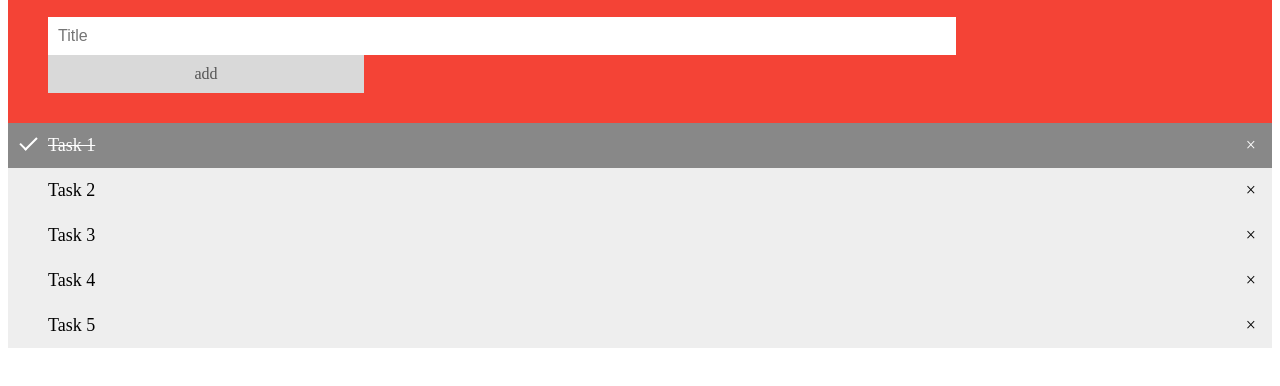
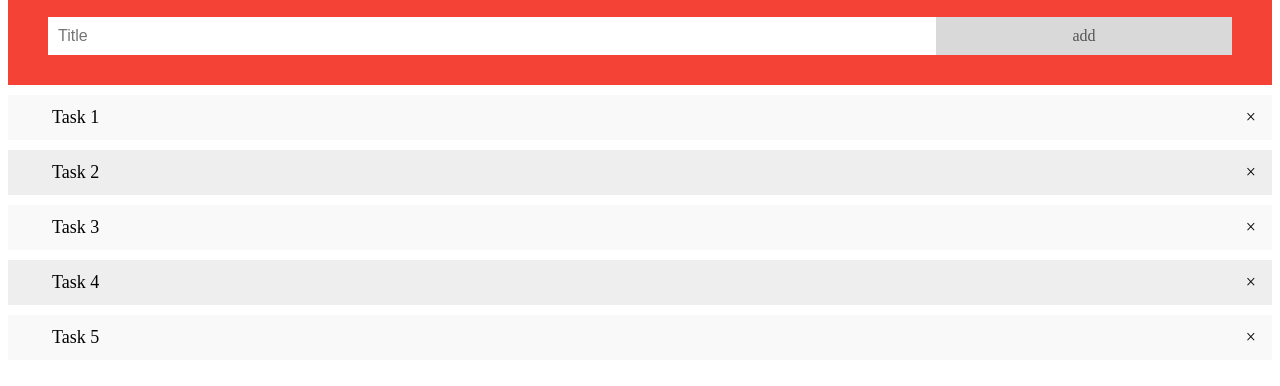
Before and after one commit to celsan/to-do-list, a plain HTML site: page index.html in a window 1280 px wide. Shown: the part 88-474 px from the top of the page. Drawn offline with Linux system fonts and the light colour scheme.

Commit message:
научился работать с массивами и со стилями

```diff
--- a/index.html
+++ b/index.html
@@ -12,7 +12,7 @@
       <span class="addBtn" onclick="newElement()">add</span>
   </div>
 <ul id="myUL">
-    <li class="checked">Task 1</li>
+    <li >Task 1</li>
     <li>Task 2</li>
     <li>Task 3</li>
     <li>Task 4</li>
--- a/js/main.js
+++ b/js/main.js
@@ -1,11 +1,15 @@
-const myNodeList = document.getElementsByTagName("li")
-for ( let i=0; i <myNodeList.length; i++){
+const myNodeList = document.getElementsByTagName("li") // [li, li, li, li, li ...].length === 5
+
+function createClose(element){
     const span = document.createElement("span");
-    const text =document.createTextNode("\u00D7")
+    const text = document.createTextNode("\u00D7")
     span.className = "close"
     span.appendChild(text)
-    myNodeList[i].appendChild(span);
-    console.log(span)
+    element.appendChild(span);
+}
+
+for (let i=0; i < myNodeList.length; i++) {
+    createClose(myNodeList[i])
 }
 
 const close = document.getElementsByClassName("close");
@@ -18,7 +22,7 @@ for (let i=0; i <close.length; i++) {
 
 const list = document.querySelector("ul");
 list.addEventListener("click" , function (ev) {
-    if(ev.target.tagName === "li") {
+    if(ev.target.tagName === "LI") {
         ev.target.classList.toggle("checked");
     }
 },false);
@@ -28,6 +32,7 @@ function newElement() {
     const inputValue = document.getElementById("myInput").value;
     const t = document.createTextNode(inputValue);
     li.appendChild(t);
+    createClose(li)
     if (inputValue === "") {
         alert("Поле ввода не должно быть пустым...")
     } else {
--- a/style.css
+++ b/style.css
@@ -1,34 +1,46 @@
-{
+* {
     box-sizing: border-box;
 }
+
+#myUL {
+
+}
+
 ul {
     margin: 0;
     padding: 0;
 }
+
 ul li {
     cursor: pointer;
-        position: relative;
+    position: relative;
+    margin: 10px 0px 10px 0px ;
     padding: 12px 8px 12px 40px;
-        background: #eee;
-      font-size: 18px;
+    background: #eee;
+    font-size: 18px;
+    padding-left: 44px;
     transition: 0.2s;
 
     -webkit-user-select: none;
     -ms-user-select: none;
     user-select: none;
 }
-ul  li:nth-child (odd)  {
-    background:#f9f9f9;
+
+ul li:nth-child(odd) {
+    background: #f9f9f9;
 }
-ul  li:hover{
+
+ul li:hover {
     background: #ddd;
 }
-ul  li.checked  {
+
+ul li.checked {
     background: #888;
     color: #fff;
     text-decoration: line-through;
 }
-ul  li.checked::before {
+
+ul li.checked::before {
     content: '';
     position: absolute;
     border-color: #fff;
@@ -40,35 +52,41 @@ ul  li.checked::before {
     height: 15px;
     width: 7px;
 }
+
 .close {
     position: absolute;
     right: 0;
     top: 0;
     padding: 12px 16px 12px 16px;
 }
-.close:hover{
-        background-color: #f44336;
+
+.close:hover {
+    background-color: #f44336;
     color: white;
 }
+
 .header {
     background-color: #f44336;
     padding: 30px 40px;
     color: white;
     text-align: center;
 }
-.header:after   {
+
+.header:after {
     content: "";
     display: table;
     clear: both;
 }
-input{
+
+input {
     border: none;
     width: 75%;
     padding: 10px;
     float: left;
     font-size: 16px;
 }
-.addBtn{
+
+.addBtn {
     padding: 10px;
     width: 25%;
     background: #d9d9d9;
@@ -79,6 +97,7 @@ input{
     cursor: pointer;
     transition: 0.3s;
 }
-.addBtn:hover{
+
+.addBtn:hover {
     background-color: #bbb;
 }
```
